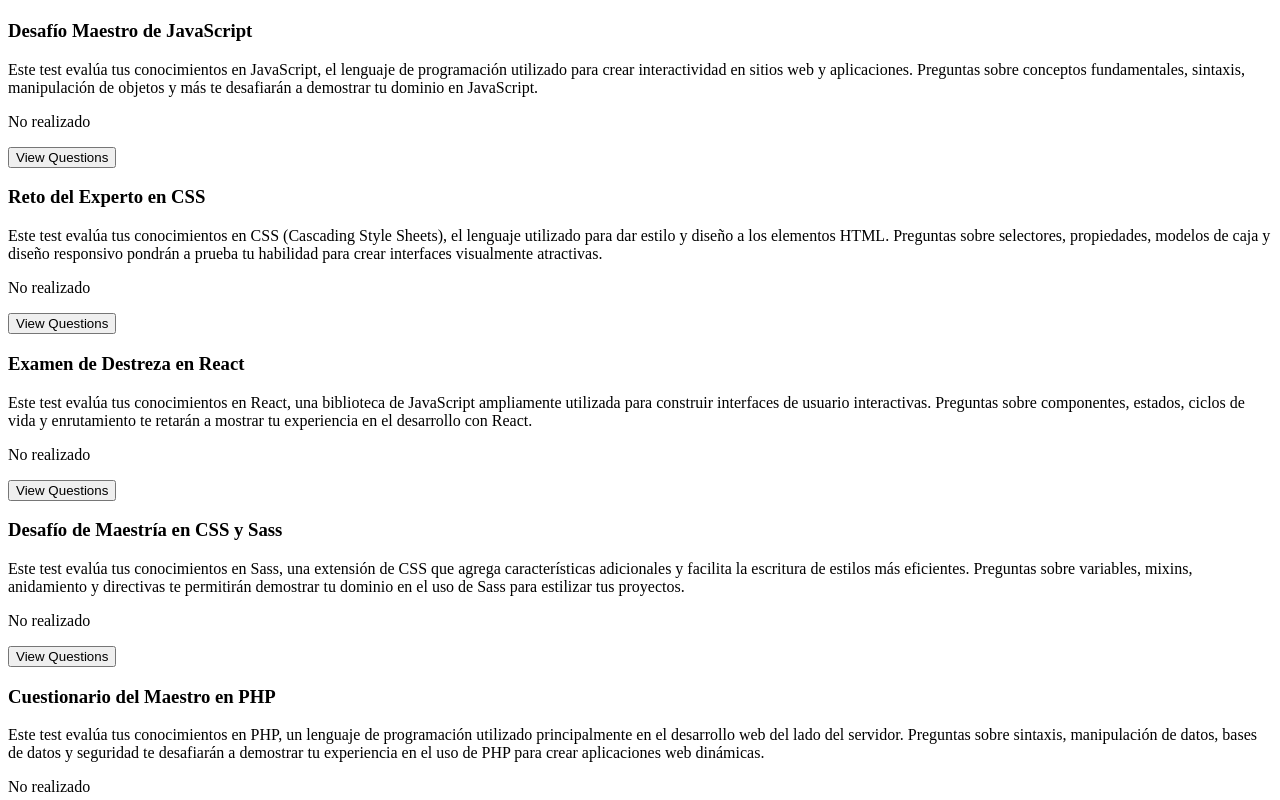
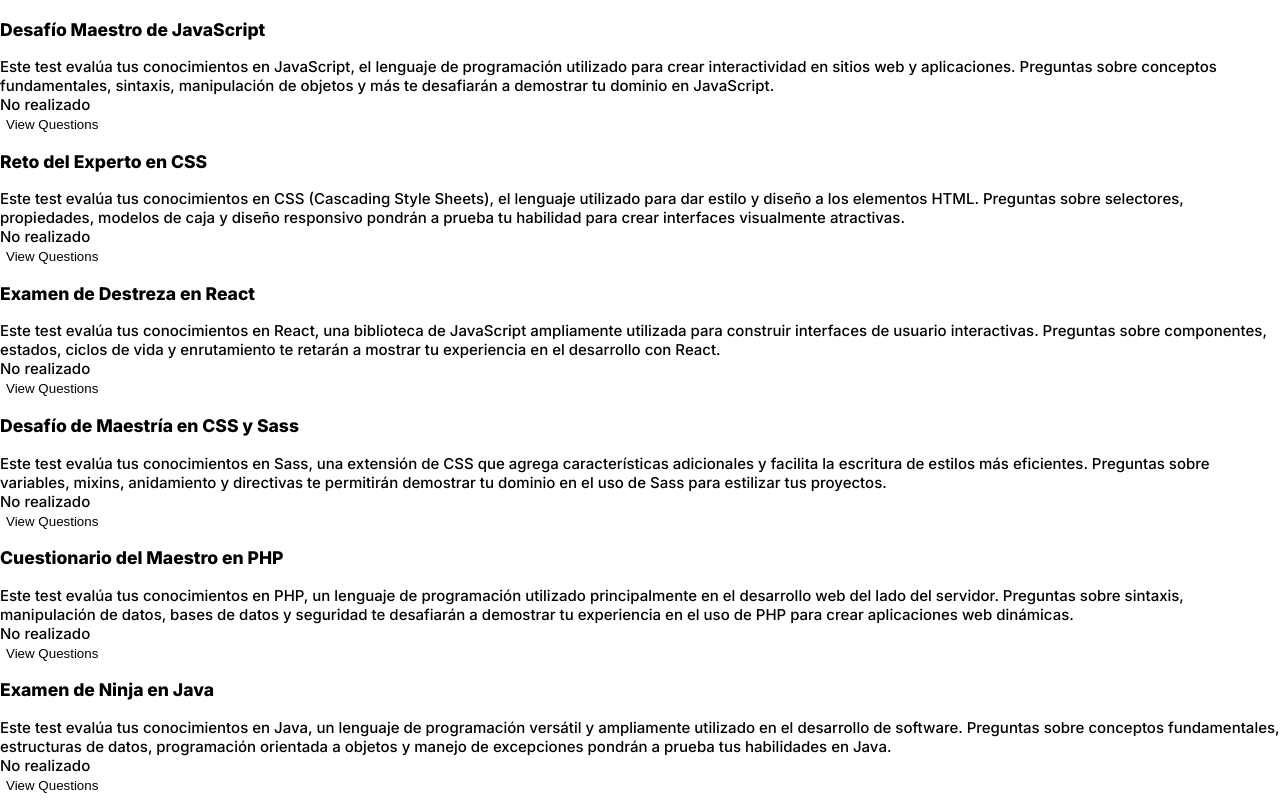
Before and after one commit to LeandroF01/infojobs-hackathon, a React (Vite) app: page / in a window 1280 px wide. Shown: the top 800 px of the page. Built offline with nearby package versions, Linux system fonts and the light colour scheme.

Commit message:
Add style reset to the preoyect

```diff
--- a/src/App.css
+++ b/src/App.css
@@ -0,0 +1,25 @@
+@import url('https://fonts.googleapis.com/css2?family=Inter:wght@200;300;500;800&display=swap');
+
+:root{
+    --shadow-color: 0deg 0% 63%;
+
+    --shadow-elevation-medium:
+      0.3px 0.5px 0.7px hsl(var(--shadow-color) / 0.36),
+      0.8px 1.8px 2.2px -0.8px hsl(var(--shadow-color) / 0.36),
+      2.1px 4.5px 5.6px -1.7px hsl(var(--shadow-color) / 0.36),
+      5.1px 10.9px 13.5px -2.5px hsl(var(--shadow-color) / 0.36);
+}
+button{
+    background: none;
+    border: none;
+    cursor: pointer;
+}
+h1,p{
+    margin: 0;
+    padding: 0;
+}
+body{
+    font-size: 15px;
+    margin: 0;
+    font-family: Inter, sans-serif;
+}
```
